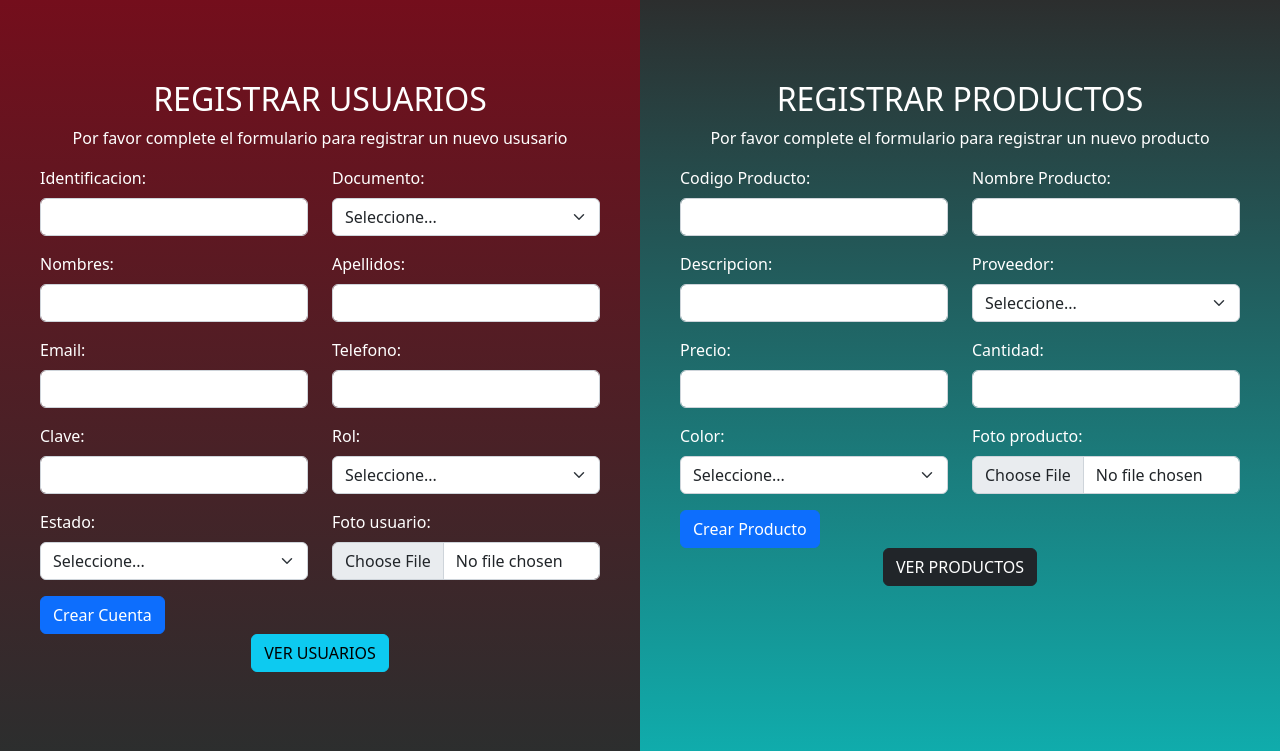
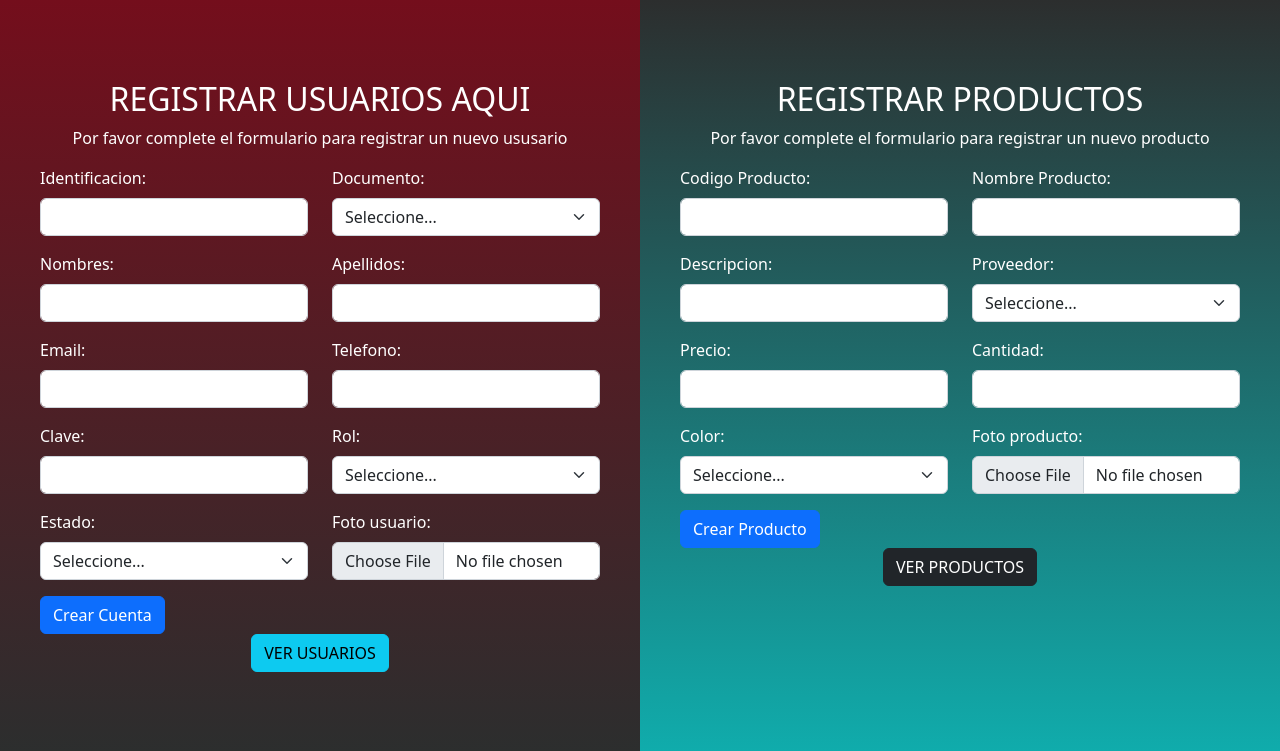
Before and after one commit to DarwintrujilloLedezma/formshot, a PHP site: page / in a window 1280 px wide. Shown: the top 751 px of the page. Run offline with PHP 8.4, Linux system fonts and the light colour scheme.

Commit message:
Update index.php

```diff
--- a/index.php
+++ b/index.php
@@ -15,7 +15,7 @@
         <div class="container-fluid">
             <div class="row">
                 <div class="col-lg-6 text-center cont-form-u">
-                    <h2>REGISTRAR USUARIOS</h2>
+                    <h2>REGISTRAR USUARIOS AQUI</h2>
                     <p>Por favor complete el formulario para registrar un nuevo ususario</p>
                     <form action="model/insertarUser.php" class="text-start" method="POST">
                         <div class="row">
```
